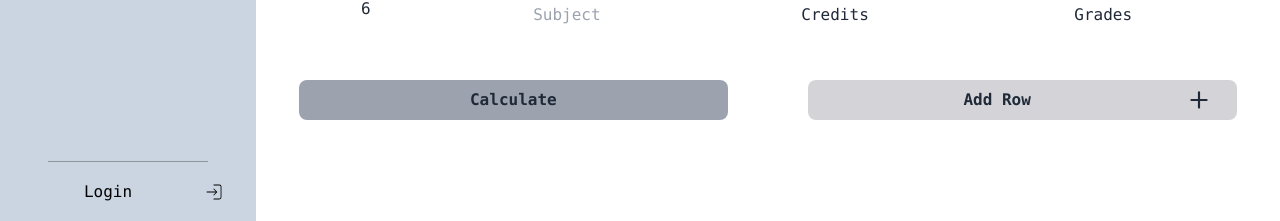
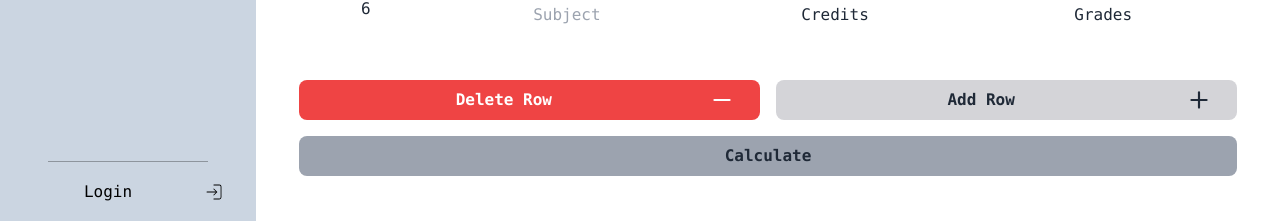
Before and after one commit to PJ2005/lumos, a React (Vite) app: page / in a window 1280 px wide. Both pictures are taken after a click on the button "Calculate". Shown: the part 567-788 px from the top of the page. Built offline with nearby package versions, Linux system fonts and the light colour scheme; no server answers.

Commit message:
Added delete button.

```diff
--- a/src/Buttons/Calculation.jsx
+++ b/src/Buttons/Calculation.jsx
@@ -28,16 +28,20 @@ function showIncompleteEntryOverlay(rowNumber) {
 function Calculate({ onReset, user }) {
   let credits = 0;
   let multiplication = 0;
+  let validEntries = 0;
 
   for (let i = 0; i < final.length; i++) {
     const entry = final[i];
-    if (!entry.grade || !entry.credit) {
-      showIncompleteEntryOverlay(i + 1);
-      return;
-    } else {
+    if (entry && entry.grade && entry.credit) {
       credits += parseFloat(entry.credit);
       multiplication += parseFloat(entry.credit) * parseFloat(entry.grade);
+      validEntries++;
     }
+  }
+
+  if (validEntries === 0) {
+    showIncompleteEntryOverlay(1);
+    return;
   }
 
   GPA = (multiplication / credits).toFixed(2);
--- /dev/null
+++ b/src/Buttons/DeleteRow.jsx
@@ -0,0 +1,30 @@
+// DeleteRow.jsx
+import { FiMinus } from "react-icons/fi";
+
+export function DeleteRowBtn({ onClick }) {
+    return(
+        <>
+            <div className='bg-red-500 dark:bg-red-700 h-10 rounded-lg flex justify-center items-center w-full transition-all duration-300 ease-in-out'>
+                <button
+                    className='w-full h-full flex justify-between items-center font-bold text-white hover:bg-red-600 dark:hover:bg-red-800 hover:shadow-md hover:scale-[1.01] transition-all duration-300 ease-in-out rounded-lg'
+                    onClick={onClick}
+                >
+                    <span className="mx-auto transition-colors duration-300 ease-in-out">Delete Row</span>
+                    <FiMinus
+                        size={26}
+                        style={{ marginRight: '25px' }}
+                        className="text-white transition-colors duration-300 ease-in-out"
+                    />
+                </button>
+            </div>
+        </>
+    );
+}
+
+export function handleDeleteRow(setCount, rowCount) {
+    return () => {
+        if (rowCount > 2) {
+            setCount(prevCount => prevCount - 1);
+        }
+    };
+}
--- a/src/Pages/Calculator.jsx
+++ b/src/Pages/Calculator.jsx
@@ -5,6 +5,7 @@ import { AddRowBtn, handleAddRow } from "../Buttons/AddRow";
 import CalculateBtn, { GPA, saveUserData } from "../Buttons/Calculation";
 import { UserAuth } from '../context/AuthContext';
 import { auth } from '../firebaseConfig';
+import { DeleteRowBtn, handleDeleteRow } from '../Buttons/DeleteRow';
 
 function Header() {
     return (
@@ -143,71 +144,6 @@ function SubjectInput({ onSubjectChange, reset, resetSubject }) {
     );
 }
 
-
-function CenteredHr() {
-    return (
-        <div className="flex justify-center">
-            <hr className="my-2 w-4/6 border-neutral-500 dark:border-gray-200 opacity-50" />
-        </div>
-    );
-}
-
-export const final = [];
-
-function Format({ count, rowIndex, resetGrade, resetCredit, resetSubject, resetInputs }) {
-    const [data, setData] = useState({ key: rowIndex });
-
-    const handleGradeChange = (grade) => {
-      setData((prevData) => {
-        const newData = { ...prevData, grade };
-        updateFinalArray(rowIndex, newData);
-        return newData;
-      });
-    };
-
-    const handleCreditChange = (credit) => {
-      setData((prevData) => {
-        const newData = { ...prevData, credit };
-        updateFinalArray(rowIndex, newData);
-        return newData;
-      });
-    };
-
-    const handleSubjectChange = (subject) => {
-      setData((prevData) => {
-        const newData = { ...prevData, subject };
-        updateFinalArray(rowIndex, newData);
-        return newData;
-      });
-    };
-
-    const updateFinalArray = (index, newData) => {
-      const finalIndex = index - 1;
-      final[finalIndex] = { ...final[finalIndex], ...newData };
-    };
-
-    useEffect(() => {
-      const entry = final[rowIndex - 1];
-      if (entry && entry.credit && entry.grade && entry.subject) {
-        }
-    }, [data, rowIndex]);
-
-    return (
-        <div className="grid grid-cols-7 text-center mt-2">
-            <div className="col-span-1">{count}</div>
-            <div className="col-span-2">
-                <SubjectInput onSubjectChange={handleSubjectChange} reset={resetInputs} resetSubject={resetSubject} />
-            </div>
-            <div className="col-span-2">
-                <CreditDrop onCreditChange={handleCreditChange} reset={resetInputs} resetCredit={resetCredit} />
-            </div>
-            <div className="col-span-2">
-                <GradeDrop onGradeChange={handleGradeChange} reset={resetInputs} resetGrade={resetGrade} />
-            </div>
-        </div>
-    );
-}
-
 function YearSem({ onYearChange, onSemesterChange, reset }) {
   const [selectedYear, setSelectedYear] = useState('');
   const [selectedSemester, setSelectedSemester] = useState('');
@@ -268,6 +204,14 @@ function YearSem({ onYearChange, onSemesterChange, reset }) {
       </div>
     </div>
   );
+}
+
+function CenteredHr() {
+    return (
+        <div className="flex justify-center">
+            <hr className="my-2 w-4/6 border-neutral-500 dark:border-gray-200 opacity-50" />
+        </div>
+    );
 }
 
 function showLoginOverlay() {
@@ -332,6 +276,62 @@ function showErrorOverlay(message) {
   document.getElementById('closeBtn').addEventListener('click', () => {
       document.body.removeChild(overlay);
   });
+}
+
+export const final = [];
+
+function Format({ count, rowIndex, resetGrade, resetCredit, resetSubject, resetInputs }) {
+    const [data, setData] = useState({ key: rowIndex });
+
+    const handleGradeChange = (grade) => {
+      setData((prevData) => {
+        const newData = { ...prevData, grade };
+        updateFinalArray(rowIndex, newData);
+        return newData;
+      });
+    };
+
+    const handleCreditChange = (credit) => {
+      setData((prevData) => {
+        const newData = { ...prevData, credit };
+        updateFinalArray(rowIndex, newData);
+        return newData;
+      });
+    };
+
+    const handleSubjectChange = (subject) => {
+      setData((prevData) => {
+        const newData = { ...prevData, subject };
+        updateFinalArray(rowIndex, newData);
+        return newData;
+      });
+    };
+
+    const updateFinalArray = (index, newData) => {
+      const finalIndex = index - 1;
+      final[finalIndex] = { ...final[finalIndex], ...newData };
+    };
+
+    useEffect(() => {
+      const entry = final[rowIndex - 1];
+      if (entry && entry.credit && entry.grade && entry.subject) {
+        }
+    }, [data, rowIndex]);
+
+    return (
+        <div className="grid grid-cols-7 text-center mt-2">
+            <div className="col-span-1">{count}</div>
+            <div className="col-span-2">
+                <SubjectInput onSubjectChange={handleSubjectChange} reset={resetInputs} resetSubject={resetSubject} />
+            </div>
+            <div className="col-span-2">
+                <CreditDrop onCreditChange={handleCreditChange} reset={resetInputs} resetCredit={resetCredit} />
+            </div>
+            <div className="col-span-2">
+                <GradeDrop onGradeChange={handleGradeChange} reset={resetInputs} resetGrade={resetGrade} />
+            </div>
+        </div>
+    );
 }
 
 export default function Calculator() {
@@ -437,15 +437,18 @@ export default function Calculator() {
   rows.pop();
 
   return (
-    <div className="grid grid-rows-[13%_8%_60%_11%] max-md:grid-rows-[12%_12.5%_57%_10%] max-md:text-sm w-11/12 h-[95%] rounded-lg bg-white dark:bg-slate-800 text-gray-800 dark:text-gray-200 transition-colors duration-300">
+    <div className="grid grid-rows-[13%_8%_60%_19%] max-md:grid-rows-[12%_12.5%_57%_18%] max-md:text-sm w-11/12 h-[95%] rounded-lg bg-white dark:bg-slate-800 text-gray-800 dark:text-gray-200 transition-colors duration-300">
       <YearSem onYearChange={setYear} onSemesterChange={setSemester} reset={resetSelect} />
       <Header />
       <div id="render" className="space-y-1 mt-7 mb-11 pb-2 row-span-1 overflow-auto scroll-smooth">
         {rows}
       </div>
-      <div className=" flex space-x-20 max-md:space-x-3">
+      <div className="flex flex-col space-y-4">
+        <div className="flex space-x-4 max-md:space-x-2">
+        <DeleteRowBtn onClick={handleDeleteRow(setCount, rowCount)} />
+          <AddRowBtn onClick={handleAddRow(setCount)} />
+        </div>
         <CalculateBtn onReset={resetRows} />
-        <AddRowBtn onClick={handleAddRow(setCount)} />
       </div>
     </div>
   );
```
